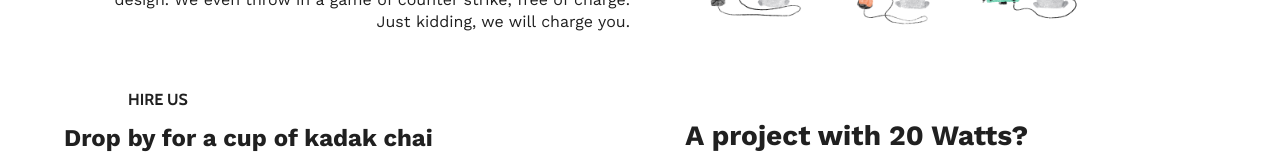
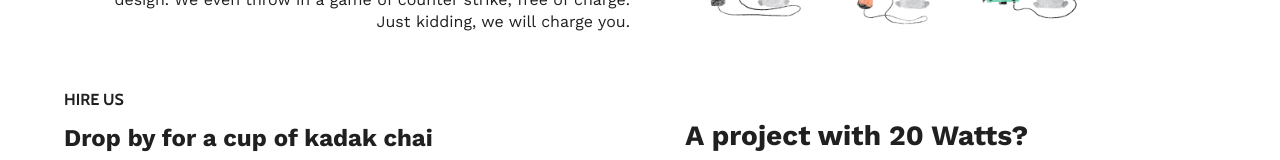
Before and after one commit to RohitGeddam-tech/xxwats, a React (Create React App) app: page / in a window 1280 px wide. Shown: the part 2662-2822 px from the top of the page. Built offline with nearby package versions, Linux system fonts and the light colour scheme.

Commit message:
animation changes

```diff
--- a/src/home/css/Hire.css
+++ b/src/home/css/Hire.css
@@ -57,7 +57,7 @@
 }
 
 .desktitle-container {
-  width: 80%;
+  width: 90%;
   display: flex;
   margin: auto;
   justify-content: flex-start;
@@ -650,7 +650,7 @@ a {
   text-transform: uppercase;
   margin-bottom: 3px !important;
   margin-top: 0;
-  border: 1px solid #202020 !important;
+  border: 1px solid #20202025 !important;
 }
 
 .serviceslider-btn.after {
```
